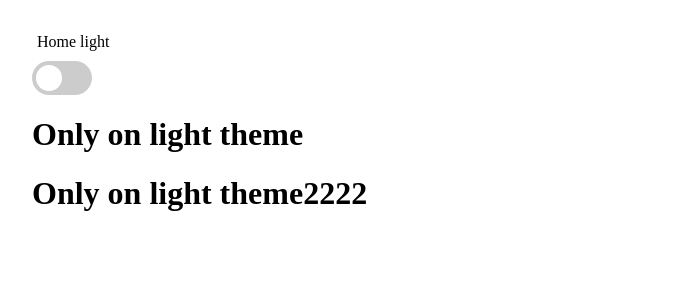
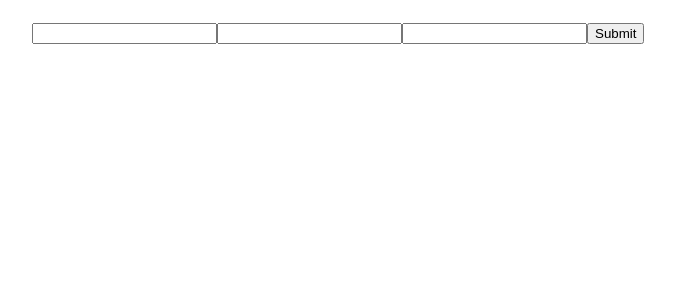
Before and after one commit to fazzyA/SMIT-React, a React (Create React App) app: page / in a window 1280 px wide. Shown: the top 300 px of the page, without its empty margins (263-938 px from the left). Built offline with nearby package versions, Linux system fonts and the light colour scheme.

Commit message:
form submit useeffect

```diff
--- /dev/null
+++ b/src/Form.js
@@ -0,0 +1,39 @@
+import React, { useState } from 'react'
+
+const Form = () => {
+    const [name, setName] = useState("")
+    const [age, setAge] = useState()
+    const [roll, setRoll] = useState("")
+    const [data, setdata] = useState({
+        name: "",
+        age:"",
+        roll:""
+    })
+    const handleSubmit = (e) => {
+        e.preventDefault()
+        console.log("handleSubmit")
+        setdata({
+            name,
+            age,
+            roll
+        })
+
+    }
+
+
+    return (
+        <div>
+            <form onSubmit={e => handleSubmit(e)}>
+                <input type='text' onChange={(e) => setName(e.target.value)} name='name' />
+                <input type='text' onChange={(e) => setAge(e.target.value)} name='age' />
+                <input type='text' onChange={(e) => setRoll(e.target.value)} name='roll' />
+                <button type='submit'>Submit</button>
+
+            </form>
+            <h3>{data.name}{data.age}</h3>
+
+        </div>
+    )
+}
+
+export default Form
--- a/src/Main.js
+++ b/src/Main.js
@@ -1,12 +1,22 @@
-const Main = ({children , heading}) => {
-    console.log("🚀 ~ Main ~ children:", children)
-    const a = 10
+import { useEffect, useState } from "react"
 
+const Main = () => {
+    const [num, setNum] = useState(30)
+    const [str, setStr] = useState("")
+    useEffect(() =>{
+        console.log("I am in useeffect")
+
+    }, [str])
+    // [] tells only when component is mounted or render first time
+    const handleClick = (e) => {
+        setStr(e.target.value)
+    }
     return (
         <div>
-            <h2>{heading}</h2>
-            <b>{children ? children : <p>dummy text</p>}</b>
-            <h3>{(a > 11) ? "Login" : "Logout"}</h3>
+        <h2>{num}</h2>
+        <h1>{str}</h1>
+        {/* <input type="text" onChange={(e) => setStr(e.target.value)} /> */}
+        <input type="text" onChange={(e) => handleClick(e)} />
         </div>
     )
 }
--- a/src/index.js
+++ b/src/index.js
@@ -3,12 +3,17 @@ import ReactDOM from 'react-dom/client';
 import './index.css';
 import App from './App';
 import Home from './Home';
+import Main from './Main';
+import Form from './Form';
 
 const root = ReactDOM.createRoot(document.getElementById('root'));
 root.render(
   <React.StrictMode>
     {/* <App /> */}
-    <Home />
+    {/* <Home /> */}
+    {/* <Main />
+     */}
+    <Form />
   </React.StrictMode>
 );
 
```
